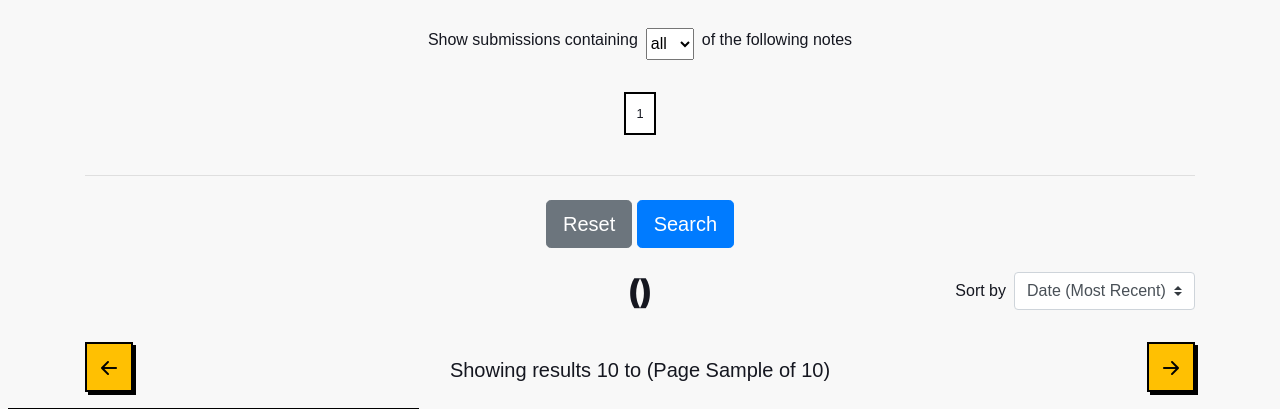
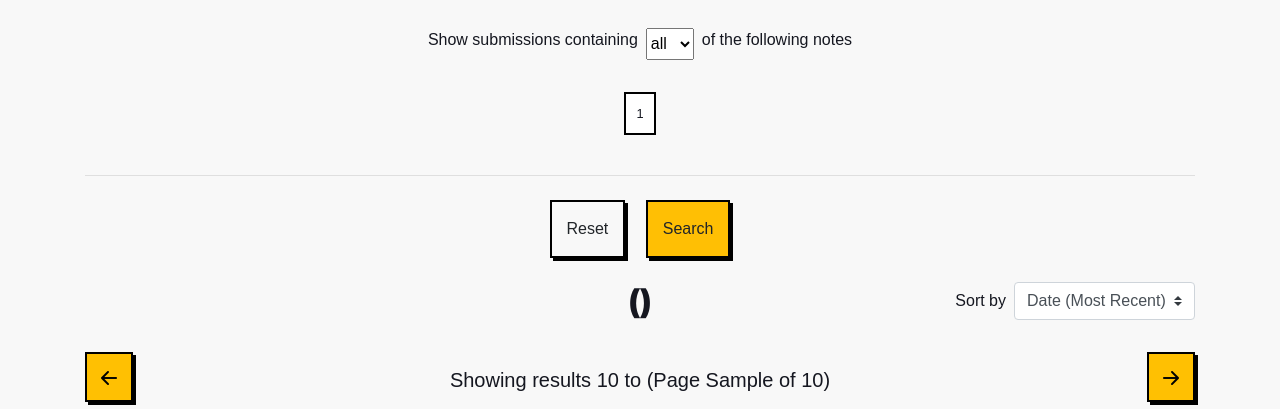
Before and after one commit to rbsam176/ms3-coffeedb, a Flask app: template templates/browse.html in a window 1280 px wide, after a click on "Open filter controls". Shown: the part 662-1071 px from the top of the page. Run offline with Flask 2, Linux system fonts and the light colour scheme; the template is opened without the code that fills it: most values are stand-ins (such as "Sample title", 1, 10 or a date in 2020); some libraries are stand-ins or nearby versions; some web fonts are replaced.

Commit message:
updated submit/reset buttons on browse and edit

```diff
--- a/static/main.css
+++ b/static/main.css
@@ -73,6 +73,18 @@ h2, h3 {
 }
 
 .btn-custom:hover {
+    background-color: white;
+}
+
+.btn-custom-secondary {
+    background: #F8F8F8;
+    border-radius: 0;
+    padding: 15px;
+    border: 2px solid black;
+    box-shadow: 3px 3px black;
+}
+
+.btn-custom-secondary:hover {
     background-color: white;
 }
 
@@ -646,7 +658,7 @@ input[name="tag"] {
 
 input[type=checkbox]:checked + label.cloud-note {
     background-color: #F8A825;
-    border: none;
+    border: 2px solid black;
 }
 
 .cloud-75 {
--- a/templates/browse.html
+++ b/templates/browse.html
@@ -125,8 +125,8 @@
             <!-- SUBMIT/RESET -->
             <div class="row justify-content-center mt-4">
                 <div class="col-12 form-group text-center">
-                    <a href="{{ url_for('browse') }}" class="btn btn-secondary btn-lg">Reset</a>
-                    <input id="submitCriteria" form="filterCriteria" type="submit" value="Search" class="btn btn-primary btn-lg">
+                    <a href="{{ url_for('browse') }}" class="btn btn-custom-secondary mx-2">Reset</a>
+                    <input id="submitCriteria" form="filterCriteria" type="submit" value="Search" class="btn btn-custom mx-2">
                 </div>
             </div>
         </div>
--- a/templates/edit.html
+++ b/templates/edit.html
@@ -7,8 +7,8 @@
 {% endblock %}
 
 {% block editSubmit %}
-    <input id="submitCoffee" name="editCoffee" type="submit" class="btn btn-primary w-25"></input>
-    <a class="btn btn-secondary w-25" href="#" onclick="history.go(-1)">Back</a><br>
+    <a class="btn btn-custom-secondary mx-1" href="#" onclick="history.go(-1)">Back</a>
+    <input id="submitCoffee" name="editCoffee" type="submit" class="btn btn-custom mx-1"></input>
     <button id="initialDelete" type="button" class="btn btn-outline-danger w-100 mt-4">Delete submission</button>
     <p id="confirmMessage" class="mt-4">Are you sure you want to delete this submission?</p>
     <button id="confirmDelete" name="deleteCoffee" disabled value="Delete" type="submit" class="btn btn-danger w-100">Permanently Delete</button>
```
